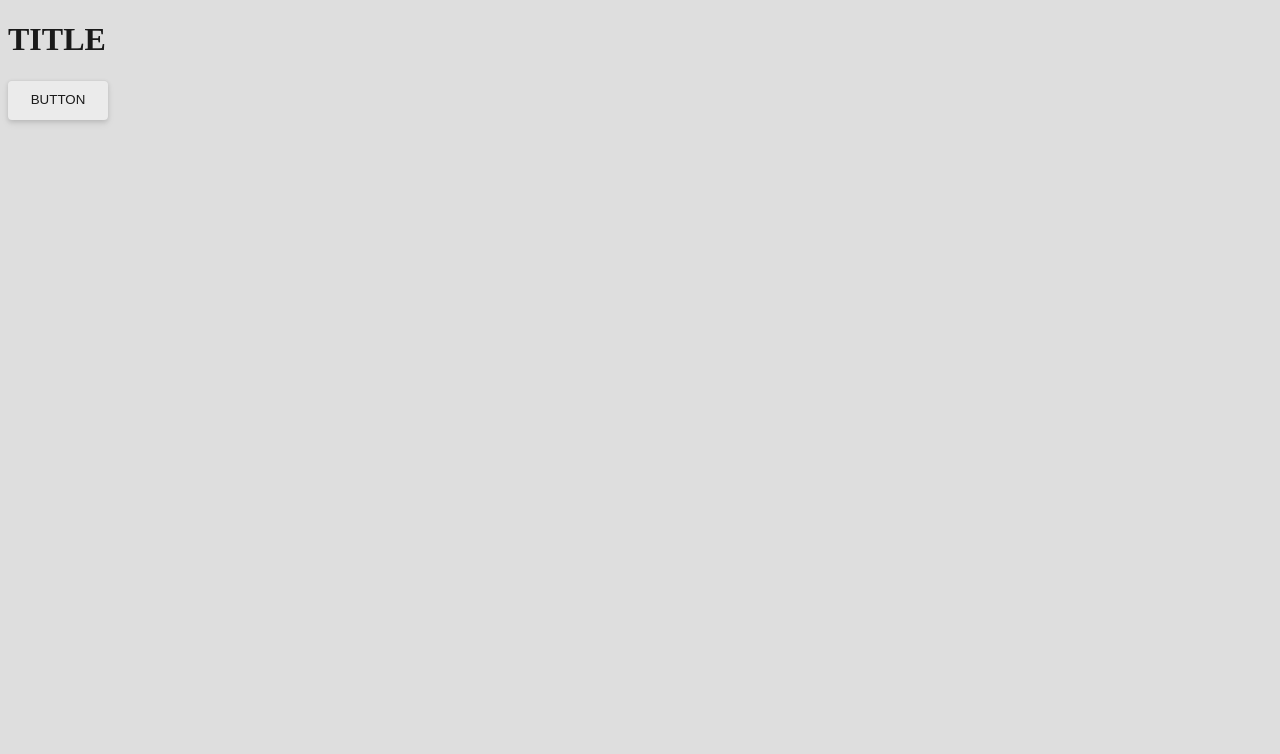
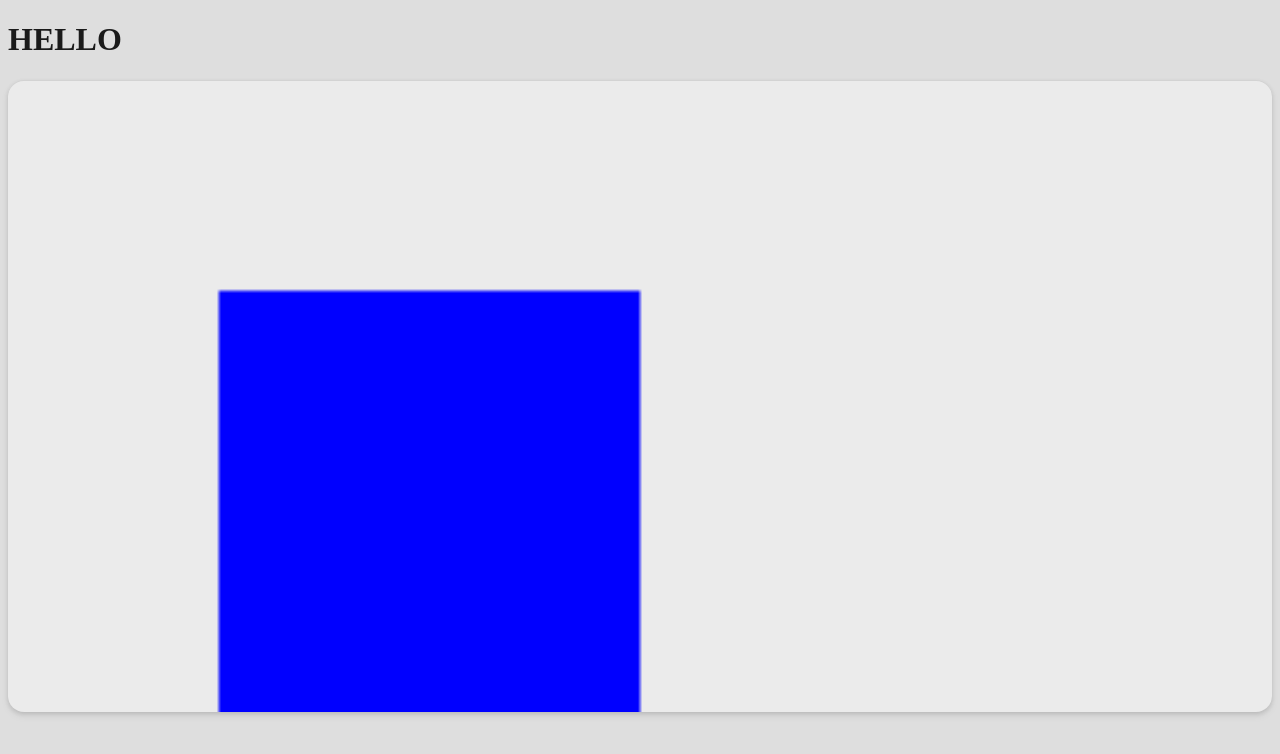
Before and after one commit to MoDevIO/LoGaSim, a React (Vite) app: page / in a window 1280 px wide. Shown: the top 754 px of the page. Built offline with nearby package versions, Linux system fonts and the light colour scheme.

Commit message:
simple canvas

```diff
--- a/src/App.jsx
+++ b/src/App.jsx
@@ -1,14 +1,12 @@
 import "./App.css";
+
+import Emulation from "./emulation.jsx";
 
 function App() {
   return (
     <>
-      <h1>TITLE</h1>
-      <button
-        style={{ boxShadow: "var(--shadow)", width: "100px", height: "40px" }}
-      >
-        BUTTON
-      </button>
+      <h1>HELLO</h1>
+      <Emulation />
     </>
   );
 }
--- /dev/null
+++ b/src/Emulation.jsx
@@ -0,0 +1,18 @@
+import { useEffect, useRef } from "react";
+import styles from "./Emulation.module.css";
+
+function Emulation() {
+  const canvasRef = useRef(null);
+
+  useEffect(() => {
+    const canvas = canvasRef.current;
+    const ctx = canvas.getContext("2d");
+
+    ctx.fillStyle = "blue";
+    ctx.fillRect(50, 50, 100, 100);
+  }, []);
+
+  return <canvas className={styles.canvas} id="canvas" ref={canvasRef} />;
+}
+
+export default Emulation;
--- /dev/null
+++ b/src/Emulation.module.css
@@ -0,0 +1,8 @@
+.canvas {
+  width: 100%;
+  height: 100%;
+  background-color: var(--bg);
+  box-shadow: var(--shadow);
+  border: none;
+  border-radius: 1rem;
+}
```
